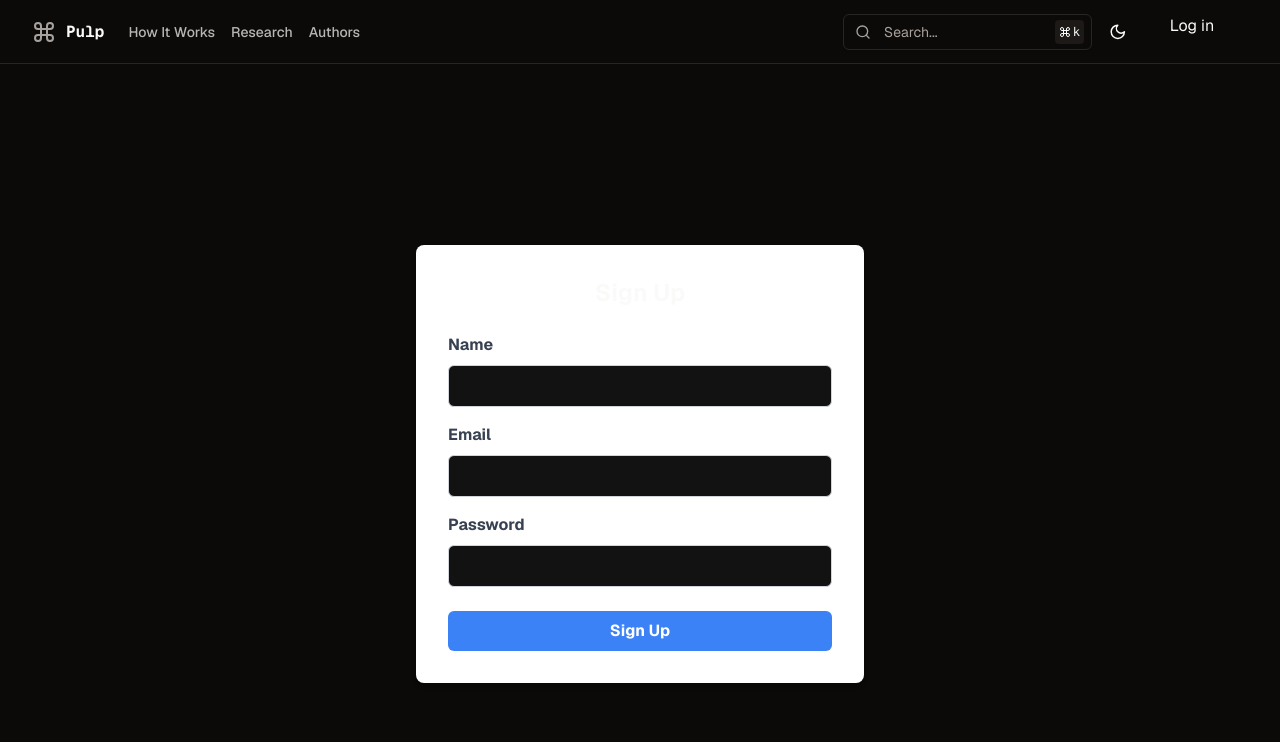
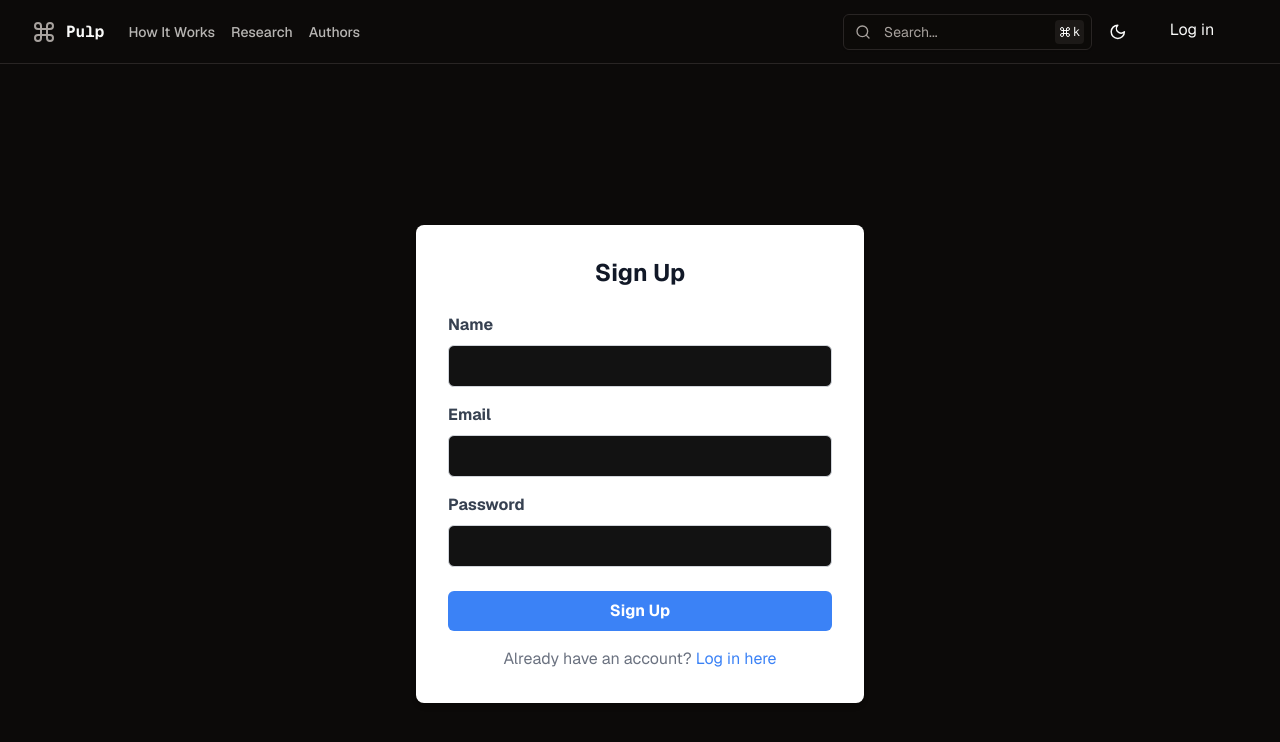
Before and after one commit to pulpshah/pulp101_nextjs, a Next.js app: page /auth/signup in a window 1280 px wide. Shown: the top 742 px of the page. Built offline with nearby package versions, Linux system fonts and the light colour scheme; no server answers.

Commit message:
Creating Sessions For user

```diff
--- a/app/api/login/route.ts
+++ b/app/api/login/route.ts
@@ -1,6 +1,7 @@
 import { NextResponse } from 'next/server';
 import { driver } from '@/lib/neo4j';
 import bcrypt from 'bcrypt';
+import { addSession } from '@/lib/session';
 
 export async function POST(req: Request) {
   const { email, password } = await req.json();
@@ -9,7 +10,7 @@ export async function POST(req: Request) {
   try {
     // Query Neo4j for the user with the provided email
     const result = await session.run(
-      `MATCH (u:User {email: $email}) RETURN u.password AS hashedPassword, u`,
+      `MATCH (u:User {email: $email}) RETURN u.password AS hashedPassword, u.name AS name, u`,
       { email }
     );
 
@@ -21,8 +22,15 @@ export async function POST(req: Request) {
 
       if (passwordMatch) {
         const user = result.records[0].get('u');
+        const name = result.records[0].get('name');
+
+        // Successfully authenticated, now add the session
+        const sessionResponse = await addSession(name, email);
+
         console.log('Login successful:', user);
-        return NextResponse.json({ status: 'success', user });
+
+        // Return the session response with cookie set
+        return sessionResponse;
       } else {
         console.log('Invalid password');
         return NextResponse.json({ status: 'error', message: 'Invalid password' }, { status: 401 });
--- a/app/api/signup/route.ts
+++ b/app/api/signup/route.ts
@@ -1,30 +1,36 @@
 import { NextResponse } from 'next/server';
 import { driver } from '@/lib/neo4j';
 import bcrypt from "bcrypt";
+import { addSession } from '@/lib/session';
 
 // Define the number of salt rounds for bcrypt
 const SALT_ROUNDS = 10;
 
 export async function POST(req: Request) {
   const { name, email, password } = await req.json();
-  const session = driver.session();
+  const Neo4jsession = driver.session();
 
   try {
     // Hash the password using bcrypt
     const hashedPassword = await bcrypt.hash(password, SALT_ROUNDS);
 
     // Store the user with the hashed password in Neo4j
-    const result = await session.run(
+    const result = await Neo4jsession.run(
       `CREATE (u:User {name: $name, email: $email, password: $hashedPassword}) RETURN u`,
       { name, email, hashedPassword }
     );
 
     console.log('User created with hashed password:', result.records[0].get('u'));
-    return NextResponse.json({ status: 'success', user: result.records[0].get('u') });
+
+    // Create a session and return the response with cookie
+    const sessionResponse = await addSession(name, email);
+
+    // Return the session response with user data
+    return sessionResponse;  // Return the response containing the session cookie
   } catch (error) {
     console.error('Error creating user:', error);
     return NextResponse.json({ status: 'error', message: 'Failed to create user' }, { status: 500 });
   } finally {
-    await session.close();
+    await Neo4jsession.close();
   }
 }
--- a/app/auth/login/page.tsx
+++ b/app/auth/login/page.tsx
@@ -1,7 +1,6 @@
 "use client";
 import { useRouter } from 'next/navigation';
 import React, { useState } from 'react';
-
 
 const LoginPage: React.FC = () => {
   const [formData, setFormData] = useState({
@@ -9,6 +8,7 @@ const LoginPage: React.FC = () => {
     password: '',
   });
 
+  const [error, setError] = useState<string | null>(null); // New state for error message
   const router = useRouter();
 
   const handleChange = (e: React.ChangeEvent<HTMLInputElement>) => {
@@ -21,6 +21,8 @@ const LoginPage: React.FC = () => {
   const handleSubmit = async (e: React.FormEvent) => {
     e.preventDefault();
 
+    setError(null); // Reset error state
+
     // Call the API route to handle the login
     const response = await fetch('/api/login', {
       method: 'POST',
@@ -32,16 +34,20 @@ const LoginPage: React.FC = () => {
 
     const result = await response.json();
     if (result.status === 'success') {
-        router.push('/');
+      router.push('/');
+      router.refresh();
     } else {
-      alert('Invalid email or password');
+      setError('Invalid email or password'); // Set error message on unsuccessful login
     }
   };
 
   return (
     <div className="flex items-center justify-center min-h-screen">
       <div className="bg-white p-8 rounded-lg shadow-md w-full max-w-md">
-        <h2 className="text-2xl font-bold mb-6 text-center">Login</h2>
+        <h2 className="text-2xl font-bold mb-6 text-center text-gray-900">Login</h2>
+        {error && (
+          <p className="text-red-500 mb-4 text-center">{error}</p> // Display error message if present
+        )}
         <form onSubmit={handleSubmit}>
           <div className="mb-4">
             <label htmlFor="email" className="block text-gray-700 font-bold mb-2">
@@ -80,6 +86,12 @@ const LoginPage: React.FC = () => {
             Login
           </button>
         </form>
+        <p className="mt-4 text-center text-gray-500">
+          Don't have an account?{' '}
+          <a href="/auth/signup" className="text-blue-500 hover:underline">
+            Sign up here
+          </a>
+        </p> {/* Link to signup page */}
       </div>
     </div>
   );
--- a/app/auth/signup/page.tsx
+++ b/app/auth/signup/page.tsx
@@ -1,4 +1,3 @@
-
 "use client";
 import React, { useState } from 'react';
 import { useRouter } from 'next/navigation';
@@ -10,6 +9,7 @@ const SignUpPage: React.FC = () => {
     password: '',
   });
 
+  const [error, setError] = useState<string | null>(null); // New state for error message
   const router = useRouter();
 
   const handleChange = (e: React.ChangeEvent<HTMLInputElement>) => {
@@ -21,6 +21,8 @@ const SignUpPage: React.FC = () => {
 
   const handleSubmit = async (e: React.FormEvent) => {
     e.preventDefault();
+
+    setError(null); // Reset error state before submission
 
     // Call the API route to handle the sign-up
     const response = await fetch('/api/signup', {
@@ -34,16 +36,21 @@ const SignUpPage: React.FC = () => {
     const result = await response.json();
     if (result.status === 'success') {
       router.push('/');  // Redirect to home page after success
+      router.refresh();
     } else {
-      alert('Error signing up');
+      setError('Error signing up. Please try again.'); // Set error message
     }
-
   };
 
   return (
     <div className="flex items-center justify-center min-h-screen">
       <div className="bg-white p-8 rounded-lg shadow-md w-full max-w-md">
-        <h2 className="text-2xl font-bold mb-6 text-center">Sign Up</h2>
+        <h2 className="text-2xl font-bold mb-6 text-center text-gray-900">Sign Up</h2>
+
+        {error && (
+          <p className="text-red-500 mb-4 text-center">{error}</p> // Display error message if present
+        )}
+
         <form onSubmit={handleSubmit}>
           <div className="mb-4">
             <label htmlFor="name" className="block text-gray-700 font-bold mb-2">
@@ -97,6 +104,13 @@ const SignUpPage: React.FC = () => {
             Sign Up
           </button>
         </form>
+
+        <p className="mt-4 text-center text-gray-500">
+          Already have an account?{' '}
+          <a href="/auth/login" className="text-blue-500 hover:underline">
+            Log in here
+          </a>
+        </p> {/* Link to login page */}
       </div>
     </div>
   );
--- a/components/leftbar.tsx
+++ b/components/leftbar.tsx
@@ -44,9 +44,6 @@ export function SheetLeftbar() {
           <div className="mx-2 px-5">
             <DocsMenu isSheet />
           </div>
-          <div className="p-6 pb-4 flex gap-2.5">
-            <FooterButtons />
-          </div>
         </div>
       </SheetContent>
     </Sheet>
--- a/components/navbar.tsx
+++ b/components/navbar.tsx
@@ -7,6 +7,7 @@ import Anchor from "./anchor";
 import { SheetLeftbar } from "./leftbar";
 import { page_routes } from "@/lib/routes-config";
 import { SheetClose } from "@/components/ui/sheet";
+import { getSession } from "@/lib/session";
 
 export const NAVLINKS = [
   {
@@ -23,7 +24,11 @@ export const NAVLINKS = [
   }
 ];
 
-export function Navbar() {
+export async function Navbar()
+{
+  const session = await getSession();
+  const user = session?.user.name;
+
   return (
     <nav className="w-full border-b h-16 sticky top-0 z-50 bg-background">
       <div className="sm:container mx-auto w-[95vw] h-full flex items-center justify-between md:gap-2">
@@ -44,7 +49,10 @@ export function Navbar() {
             <Search />
             <div className="flex ml-2.5 sm:ml-0">
               <ModeToggle />
-              <a href="/auth/login"><button className="bg-zinc-1000 w-28 hover:bg-zinc-900">Log in</button></a>
+              {user ?
+                (<p className="text-primary mt-1 ml-2">Hello, {user}</p>)
+                :(<a href="/auth/login"><button className="bg-zinc-1000 w-28 h-8 hover:bg-zinc-900">Log in</button></a>)
+              }
             </div>
           </div>
         </div>
--- /dev/null
+++ b/lib/session.ts
@@ -0,0 +1,64 @@
+import { cookies } from 'next/headers';
+import {SignJWT, jwtVerify} from 'jose'
+import { NextRequest, NextResponse } from 'next/server';
+
+async function encrypt(payload: any)
+{
+    return await new SignJWT(payload)
+    .setProtectedHeader({alg: 'HS256'})
+    .setIssuedAt()
+    . setExpirationTime('100000 sec from now')
+    .sign(new TextEncoder().encode(process.env.JWT_KEY ?? 'password'));
+}
+
+async function decrypt(input:string):  Promise<any>
+{
+    const key = new TextEncoder().encode(process.env.JWT_KEY ?? 'password')
+    const {payload} = await jwtVerify(input,key, {
+        algorithms: ['HS256']
+    });
+    return payload;
+}
+
+export async function updateSession(request:NextRequest)
+{
+    const session = request.cookies.get('session')?.value;
+    if(!session) return;
+
+    const parsed = await decrypt(session);
+    parsed.expires = new Date(Date.now() + 100000 * 1000);
+    const res = NextResponse.next();
+    res.cookies.set(
+        {
+            name: 'session',
+            value: await encrypt(parsed),
+            httpOnly: true,
+            expires: parsed.expires
+        });
+    return res;
+}
+
+export async function addSession(name: string, email: string) {
+    const user = { name, email };
+    const expires = new Date(Date.now() + 100000 * 1000);
+
+    const session = await encrypt({ user, expires });
+    console.log(session);
+
+    const response = NextResponse.json({ status: 'success' });
+    response.cookies.set({
+      name: 'session',
+      value: session,
+      httpOnly: true,
+      expires: expires,
+    });
+
+    return response;
+}
+
+export async function getSession()
+{
+    const session = cookies().get('session')?.value;
+    if(!session) return null;
+    return await decrypt(session);
+}
--- a/package.json
+++ b/package.json
@@ -32,6 +32,7 @@
     "geist": "^1.3.1",
     "graphql": "^16.9.0",
     "graphql-yoga": "^5.7.0",
+    "jose": "^5.9.6",
     "lucide-react": "^0.435.0",
     "mongodb": "^6.9.0",
     "neo4j-driver": "^5.26.0",
```
Also changed, not shown: middleware.ts (added, +7 -0 lines), 1 other file (tests, documents, lock files or other folders).
